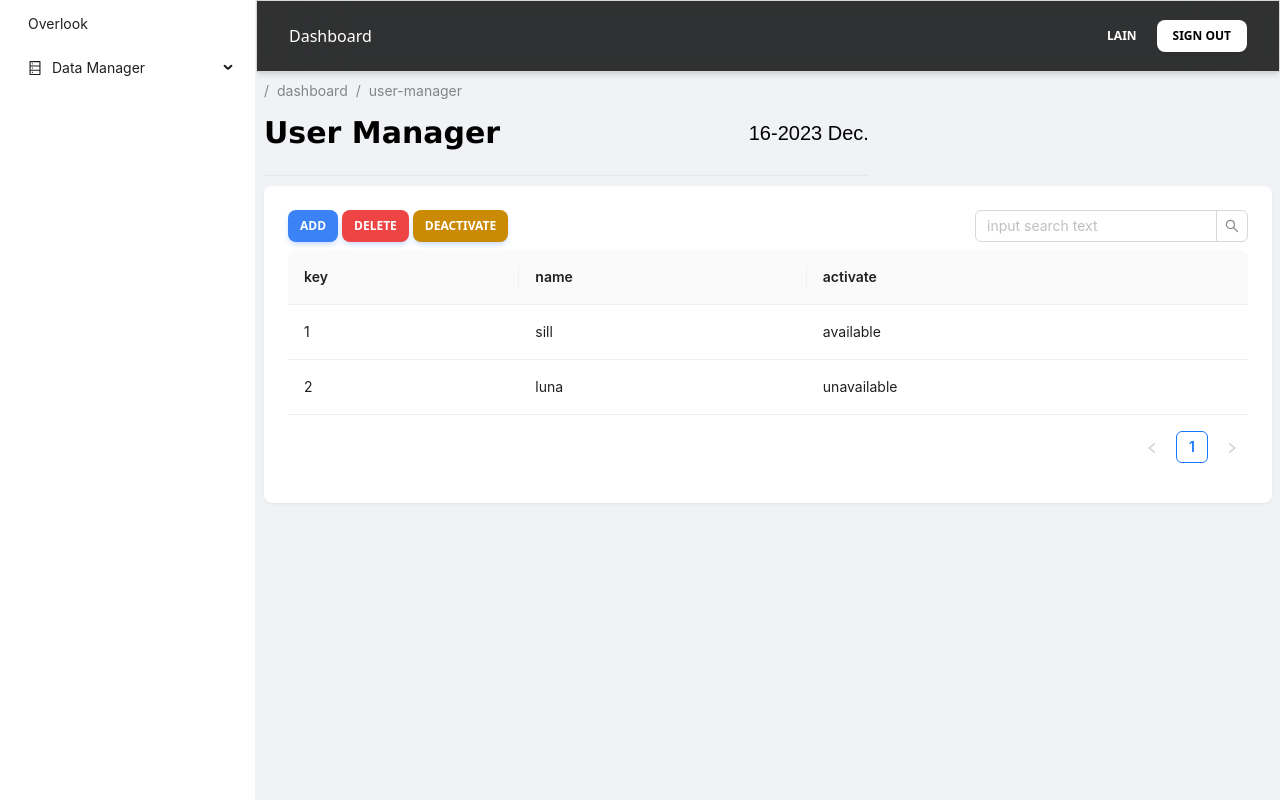
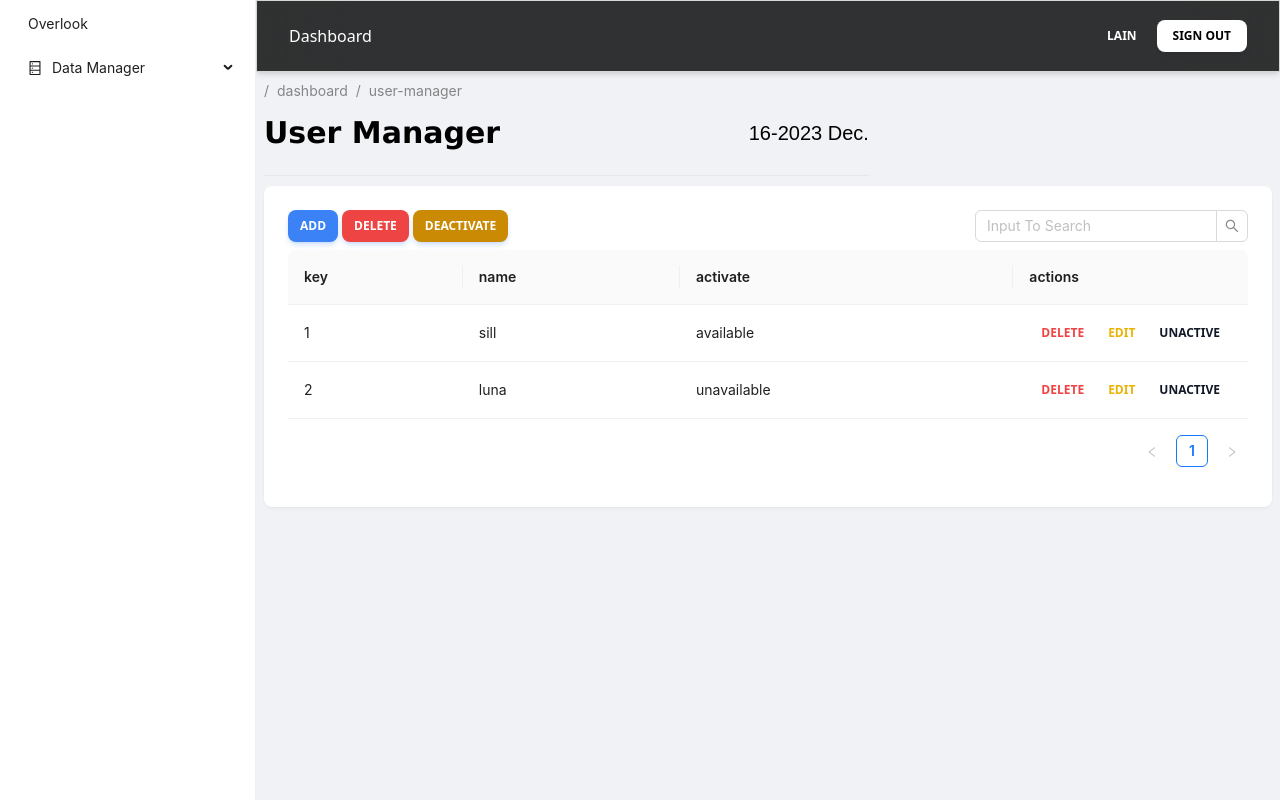
Before and after one commit to Lunaria-Moonstone/Water-Quality-Predict-System_Frontend, a Next.js app: page /dashboard/user-manager in a window 1280 px wide. Built offline with nearby package versions, Linux system fonts and the light colour scheme.

Commit message:
build table component

```diff
--- a/src/app/(pages)/dashboard/user-manager/page.tsx
+++ b/src/app/(pages)/dashboard/user-manager/page.tsx
@@ -25,6 +25,34 @@ function UserManager() {
       title: 'activate',
       dataIndex: 'activate',
       render: (activate: boolean) => <span>{activate ? 'available' : 'unavailable'}</span>
+    },
+    {
+      title: 'actions',
+      key: 'acitons',
+      width: 220,
+      fixed: 'right',
+      render: () => (
+        <div style={{ display: 'flex', justifyContent: 'space-evenly' }}>
+          <button
+            className="px-3 py-1 font-sans text-xs font-bold text-center text-red-500 uppercase align-middle transition-all rounded-lg select-none hover:bg-gray-900/10 active:bg-gray-900/20 disabled:pointer-events-none disabled:opacity-50 disabled:shadow-none"
+            type="button"
+          >
+            Delete
+          </button>
+          <button
+            className="px-3 py-1 font-sans text-xs font-bold text-center text-yellow-500 uppercase align-middle transition-all rounded-lg select-none hover:bg-gray-900/10 active:bg-gray-900/20 disabled:pointer-events-none disabled:opacity-50 disabled:shadow-none"
+            type="button"
+          >
+            Edit
+          </button>
+          <button
+            className="px-3 py-1 font-sans text-xs font-bold text-center text-gray-900 uppercase align-middle transition-all rounded-lg select-none hover:bg-gray-900/10 active:bg-gray-900/20 disabled:pointer-events-none disabled:opacity-50 disabled:shadow-none"
+            type="button"
+          >
+            Unactive
+          </button>
+        </div>
+      )
     }
   ]
 
@@ -72,7 +100,7 @@ function UserManager() {
                 </button>
               </div>
               <div>
-                <Search placeholder="input search text"  />
+                <Search placeholder="Input To Search" />
               </div>
             </div>
             <div className="table-body">
--- a/src/assets/pagestyle/dashboard.css
+++ b/src/assets/pagestyle/dashboard.css
@@ -27,7 +27,8 @@
   padding-block-start: var(--navbar-height);
   margin-inline-start: var(--side-bar-width);
   background-color: var(--main-view-background-color);
-  height: 100vh;
+  height: auto;
+  min-height: 100vh;
 }
 
 /* overlook page body */
```
Also changed, not shown: src/app/components/DataTable.ts (added, +7 -0 lines).
